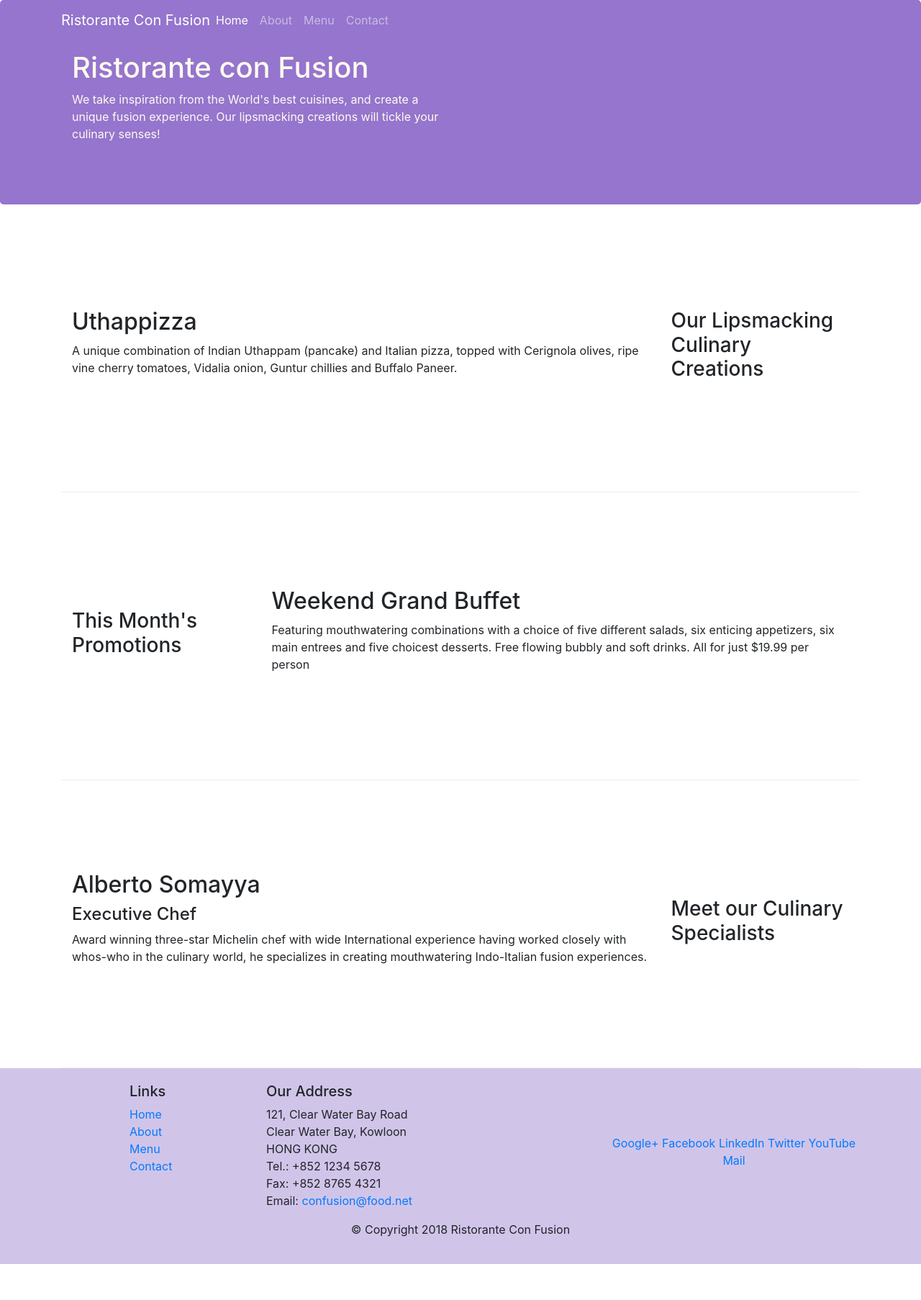
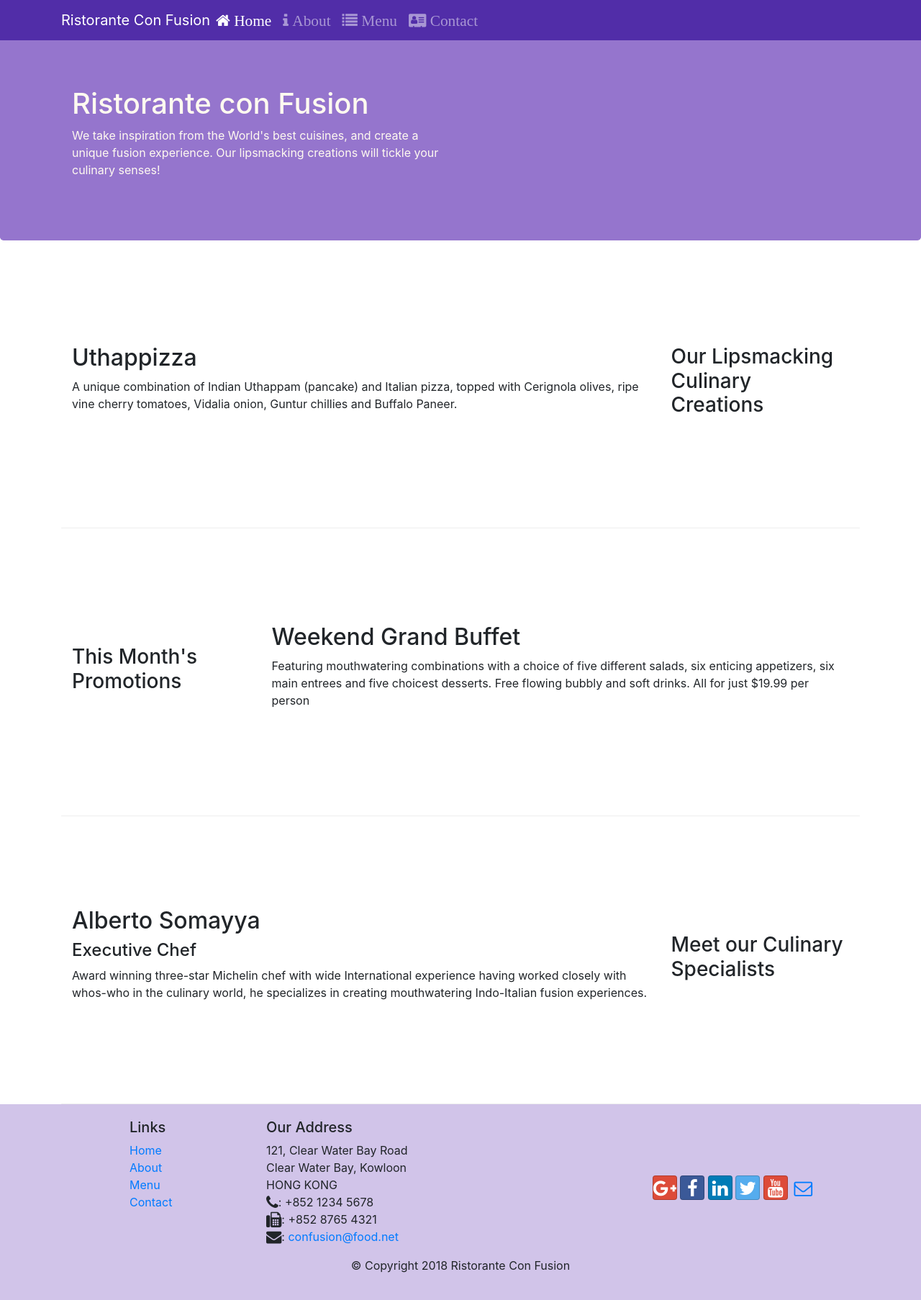
Before and after one commit to prashanthdeekonda/learn-bootstrap, a website: page index.html in a window 1280 px wide. Shown: the whole page at 72% size. Before the commit the page ends 1756 px from the top, so only its background shows below. Drawn offline with nearby package versions, Linux system fonts and the light colour scheme.

Commit message:
icon fonts

```diff
--- a/css/styles.css
+++ b/css/styles.css
@@ -28,3 +28,12 @@
     margin:  0 ;
     color: #0f0f0f;
 }
+
+body {
+    padding: 50px 0 0 0;
+    z-index: 0;
+}
+
+.navbar-dark {
+    background-color: #512da8;
+}
--- a/index.html
+++ b/index.html
@@ -9,6 +9,8 @@
 
     <!-- Bootstrap CSS -->
     <link rel="stylesheet" href="node_modules/bootstrap/dist/css/bootstrap.min.css">
+    <link rel="stylesheet" href="node_modules/font-awesome/css/font-awesome.min.css">
+    <link rel="stylesheet" href="node_modules/bootstrap-social/bootstrap-social.css">
     <link rel="stylesheet" href="./css/styles.css">
     <title>Ristorante Con Fusion</title>
 </head>
@@ -23,10 +25,14 @@
             <a class="navbar-brand mr-auto" href="#">Ristorante Con Fusion</a>
             <div class="collapse navbar-collapse" id="Navbar">
                 <ul class="navbar-nav mr-auto">
-                    <li class="nav-item active"><a href="#" class="nav-link">Home</a></li>
-                    <li class="nav-item"><a href="./aboutus.html" class="nav-link">About</a></li>
-                    <li class="nav-item"><a href="#" class="nav-link">Menu</a></li>
-                    <li class="nav-item"><a href="#" class="nav-link">Contact</a></li>
+                    <li class="nav-item active"><a href="#" class="nav-link"><span class="fa fa-home fa-lg">
+                                Home</span></a></li>
+                    <li class="nav-item"><a href="./aboutus.html" class="nav-link"><span class="fa fa-info fa-lg"> About
+                            </span></a></li>
+                    <li class="nav-item"><a href="#" class="nav-link"> <span class="fa fa-list fa-lg"> Menu </span></a>
+                    </li>
+                    <li class="nav-item"><a href="#" class="nav-link"><span class="fa fa-address-card fa-lg"> Contact
+                            </span></a></li>
                 </ul>
             </div>
         </div>
@@ -105,19 +111,19 @@
                         121, Clear Water Bay Road<br>
                         Clear Water Bay, Kowloon<br>
                         HONG KONG<br>
-                        Tel.: +852 1234 5678<br>
-                        Fax: +852 8765 4321<br>
-                        Email: <a href="mailto:confusion@food.net">confusion@food.net</a>
+                        <i class="fa fa-phone fa-lg"></i>: +852 1234 5678<br>
+                        <i class="fa fa-fax fa-lg"></i>: +852 8765 4321<br>
+                        <i class="fa fa-envelope fa-lg"></i>: <a href="mailto:confusion@food.net">confusion@food.net</a>
                     </address>
                 </div>
                 <div class="col-12 col-sm-4 align-self-center">
                     <div class="text-center">
-                        <a href="http://google.com/+">Google+</a>
-                        <a href="http://www.facebook.com/profile.php?id=">Facebook</a>
-                        <a href="http://www.linkedin.com/in/">LinkedIn</a>
-                        <a href="http://twitter.com/">Twitter</a>
-                        <a href="http://youtube.com/">YouTube</a>
-                        <a href="mailto:">Mail</a>
+                        <a class="btn btn-social-icon btn-google" href="http://google.com/+"><i class="fa fa-google-plus fa-lg"></i></a>
+                        <a class="btn btn-social-icon btn-facebook" href="http://www.facebook.com/profile.php?id="><i class="fa fa-facebook fa-lg"></i></a>
+                        <a class="btn btn-social-icon btn-linkedin" href="http://www.linkedin.com/in/"><i class="fa fa-linkedin fa-lg"></i></a>
+                        <a class="btn btn-social-icon btn-twitter" href="http://twitter.com/"><i class="fa fa-twitter fa-lg"></i></a>
+                        <a class="btn btn-social-icon btn-google" href="http://youtube.com/"><i class="fa fa-youtube fa-lg"></i></a>
+                        <a class="btn btn-social-icon" href="mailto:"><i class="fa fa-envelope-o fa-lg"></i></a>
                     </div>
                 </div>
             </div>
--- a/package.json
+++ b/package.json
@@ -15,6 +15,8 @@
   },
   "dependencies": {
     "bootstrap": "^4.0.0",
+    "bootstrap-social": "^5.1.1",
+    "font-awesome": "^4.7.0",
     "jquery": "^3.3.1",
     "popper.js": "^1.12.9"
   }
```
Also changed, not shown: aboutus.html (+20 -14 lines), 1 other file.
